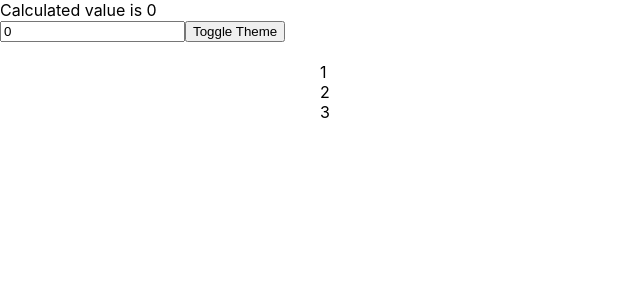
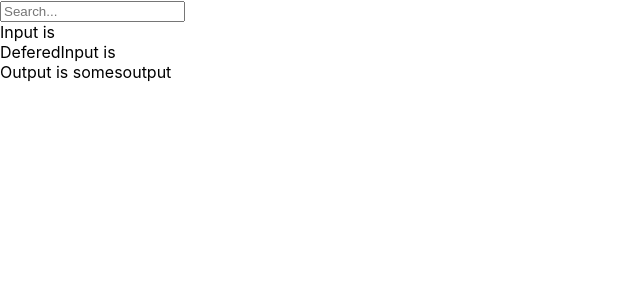
Before and after one commit to SENSA0907/React-Basics, a React (Create React App) app: page / in a window 1280 px wide. Shown: the top 300 px of the page, without its empty margins (0-640 px from the left). Built offline with nearby package versions, Linux system fonts and the light colour scheme.

Commit message:
useDeferedValue hook example

```diff
--- a/src/UseCallback/App.js
+++ b/src/UseCallback/App.js
@@ -1,7 +1,8 @@
 import React, { useState, useCallback, useMemo, useEffect } from "react";
 import UseCallBackDemo from "./UseCallBackDemo";
+import UseDeferedValue from "./UseDeferedValue";
 
-const App = () => {
+/* const App = () => {
   const [number, setNumber] = useState(0);
   const [calcValue, setCalcValue] = useState(0);
   const [isDark, setDark] = useState(false);
@@ -54,6 +55,10 @@ const App = () => {
       </div>
     </div>
   );
-};
+}; */
+
+const App = () => {
+  return <UseDeferedValue></UseDeferedValue>
+}
 
 export default App;
--- /dev/null
+++ b/src/UseCallback/UseDeferedValue.js
@@ -0,0 +1,35 @@
+import React, { useState, useDeferredValue, useEffect } from 'react'
+
+function UseDeferedValue() {
+    const [input, setInput] = useState("");
+    const [fetchedData, setFetchedData] = useState("");
+    const onInputChange = (e) => {
+        if (e.type === 'change') {
+            setInput(e.target.value)
+        }
+    }
+    const slowFunction = () => {
+        for (let i=0; i<1000000000 ; i++) {}
+        setFetchedData(`${input} somesoutput`)
+    }
+    const deferredInput = useDeferredValue(input);
+
+    // tru to run this useEffect by passing input or deferredInput as dependency
+    // to understand deferedvalue hook better
+    useEffect(slowFunction, [deferredInput]);
+
+    useEffect(()=>{
+        console.log(`input is ${input} and defeeedInput is ${deferredInput}`)
+    }, [input, deferredInput])
+
+  return (
+    <div>
+        <input type="text" onChange={onInputChange} value={input} placeholder="Search..."></input>
+        <div>{`Input is ${input}`}</div>
+        <div>{`DeferedInput is ${deferredInput}`}</div>
+        <div>{`Output is ${fetchedData}`}</div>
+    </div>
+  )
+}
+
+export default UseDeferedValue
```
